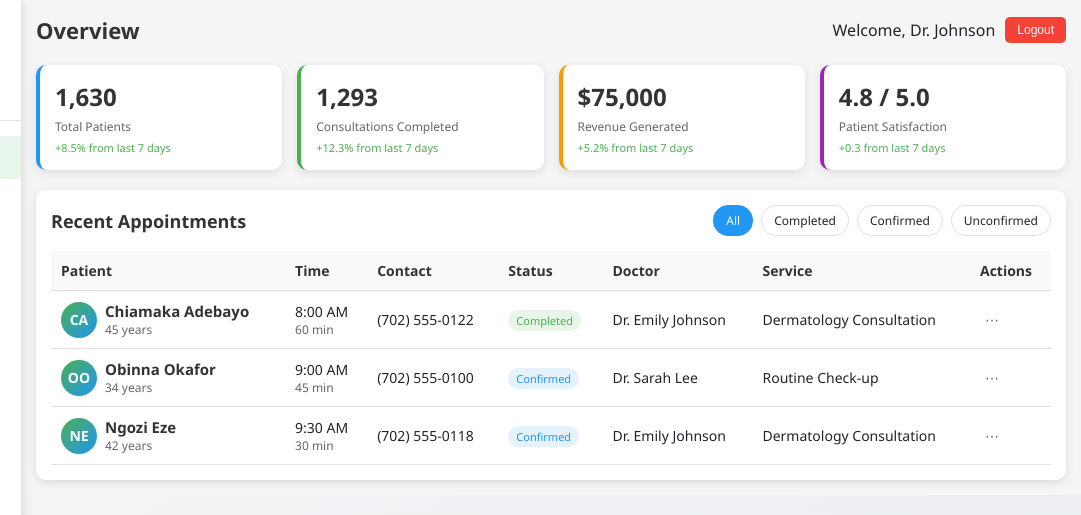
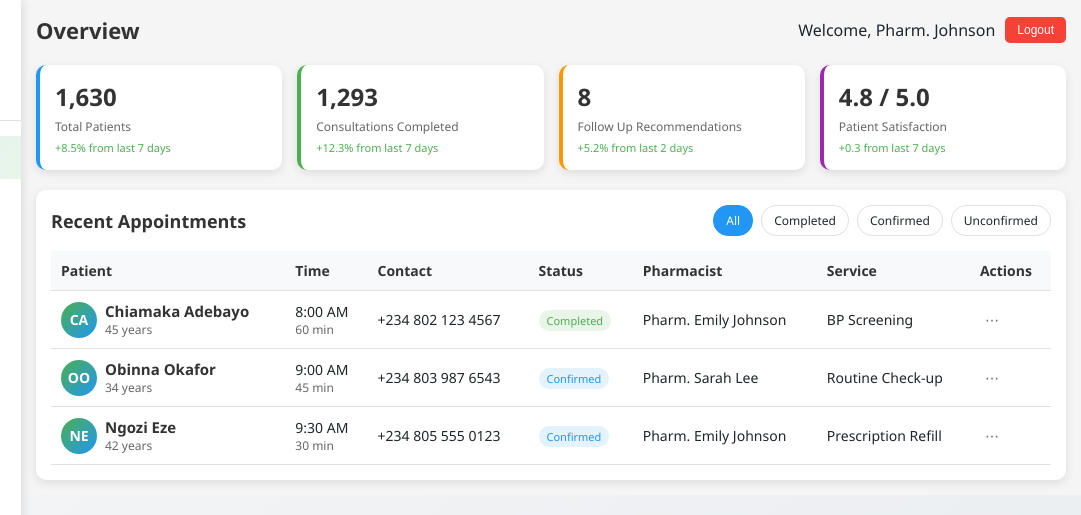
Before and after one commit to Megamind2416/PharmAssist, a plain HTML site: page index.html in a window 1280 px wide. Shown: the top 515 px of the page, 199-1280 px from the left. Drawn offline with Linux system fonts and the light colour scheme.

Commit message:
changed Dr

```diff
--- a/index.html
+++ b/index.html
@@ -115,7 +115,7 @@
         <div class="content-header">
           <h1 class="content-title" id="pageTitle">Overview</h1>
           <div class="user-info">
-            <span>Welcome, Dr. Johnson</span>
+            <span>Welcome, Pharm. Johnson</span>
             <button class="logout-btn" onclick="logout()" disabled>
               Logout
             </button>
@@ -136,9 +136,9 @@
               <div class="stat-change positive">+12.3% from last 7 days</div>
             </div>
             <div class="stat-card orange">
-              <div class="stat-number">$75,000</div>
-              <div class="stat-label">Revenue Generated</div>
-              <div class="stat-change positive">+5.2% from last 7 days</div>
+              <div class="stat-number">8</div>
+              <div class="stat-label">Follow Up Recommendations</div>
+              <div class="stat-change positive">+5.2% from last 2 days</div>
             </div>
             <div class="stat-card purple">
               <div class="stat-number">4.8 / 5.0</div>
@@ -185,7 +185,7 @@
                     <th>Time</th>
                     <th>Contact</th>
                     <th>Status</th>
-                    <th>Doctor</th>
+                    <th>Pharmacist</th>
                     <th>Service</th>
                     <th>Actions</th>
                   </tr>
@@ -205,14 +205,14 @@
                       <div>8:00 AM</div>
                       <div style="font-size: 12px; color: #666">60 min</div>
                     </td>
-                    <td>(702) 555-0122</td>
+                    <td>+234 802 123 4567</td>
                     <td>
                       <span class="status-badge status-completed"
                         >Completed</span
                       >
                     </td>
-                    <td>Dr. Emily Johnson</td>
-                    <td>Dermatology Consultation</td>
+                    <td>Pharm. Emily Johnson</td>
+                    <td>BP Screening</td>
                     <td><button class="action-btn">⋯</button></td>
                   </tr>
                   <tr onclick="loadPatientProfile('OO')">
@@ -229,13 +229,13 @@
                       <div>9:00 AM</div>
                       <div style="font-size: 12px; color: #666">45 min</div>
                     </td>
-                    <td>(702) 555-0100</td>
+                    <td>+234 803 987 6543</td>
                     <td>
                       <span class="status-badge status-confirmed"
                         >Confirmed</span
                       >
                     </td>
-                    <td>Dr. Sarah Lee</td>
+                    <td>Pharm. Sarah Lee</td>
                     <td>Routine Check-up</td>
                     <td><button class="action-btn">⋯</button></td>
                   </tr>
@@ -253,14 +253,14 @@
                       <div>9:30 AM</div>
                       <div style="font-size: 12px; color: #666">30 min</div>
                     </td>
-                    <td>(702) 555-0118</td>
+                    <td>+234 805 555 0123</td>
                     <td>
                       <span class="status-badge status-confirmed"
                         >Confirmed</span
                       >
                     </td>
-                    <td>Dr. Emily Johnson</td>
-                    <td>Dermatology Consultation</td>
+                    <td>Pharm. Emily Johnson</td>
+                    <td>Prescription Refill</td>
                     <td><button class="action-btn">⋯</button></td>
                   </tr>
                 </tbody>
@@ -366,7 +366,7 @@
                 <div class="patient-details-large">
                   <span id="profileAge">45 years</span> •
                   <span id="profileGender">Female</span> •
-                  <span id="profileContact">(702) 555-0122</span>
+                  <span id="profileContact">+234 806 575 0123</span>
                 </div>
                 <div class="patient-actions">
                   <button
@@ -474,7 +474,7 @@
                   margin-top: 10px;
                 "
               >
-                <p><strong>Patient:</strong> John Smith</p>
+                <!-- <p><strong>Patient:</strong> John Smith</p> -->
                 <p><strong>Date:</strong> June 11, 2025</p>
                 <p>
                   <strong>Chief Complaint:</strong> Persistent headaches for 3
```
